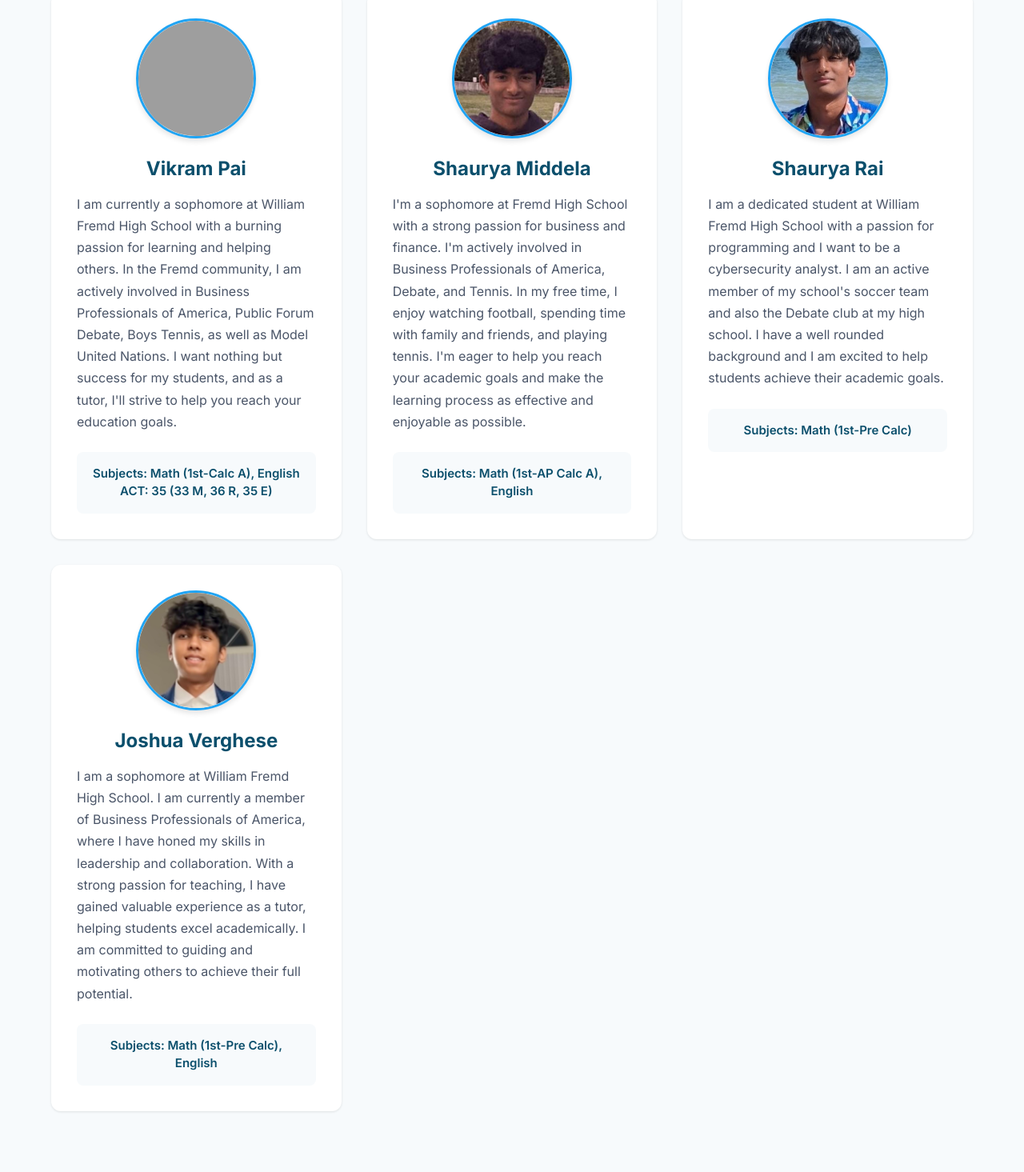
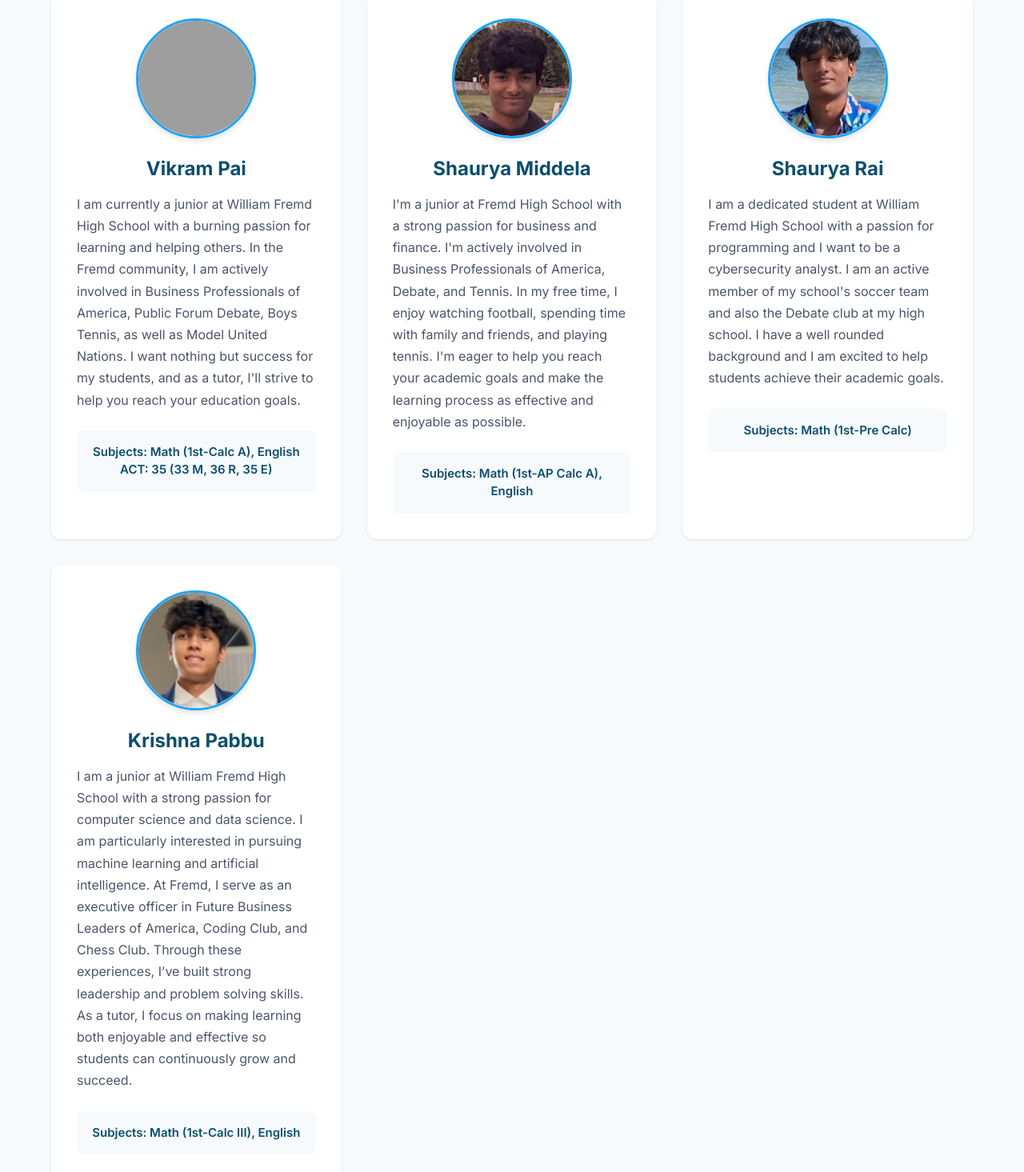
Before and after one commit to SurajRaju2008/Crystal_Vision_Tutors, a plain HTML site: page tutors.html in a window 1280 px wide. Shown: the part 1830-3295 px from the top of the page at 80% size. Drawn offline with nearby package versions, Linux system fonts and the light colour scheme; grey boxes are pictures that could not be loaded.

Commit message:
Update tutors.html

```diff
--- a/tutors.html
+++ b/tutors.html
@@ -258,7 +258,7 @@
             <h3>Suraj Raju</h3>
 
             <p class="founder-bio">
-              I'm a sophomore at William Fremd High School, actively involved in basketball, Model UN, Business Professionals of America, and volunteering at Shri Shirdi Sai Mandir. These experiences have taught me leadership, teamwork, and dedication. I started Crystal Vision Tutoring group and built this website because I saw how many students in my community were struggling in this competitive schooling environment, and I wanted to make a difference and help my community achieve their academic goals.
+              I'm a junior at William Fremd High School, actively involved in basketball, Model UN, Business Professionals of America, and volunteering at Shri Shirdi Sai Mandir. These experiences have taught me leadership, teamwork, and dedication. I started Crystal Vision Tutoring group and built this website because I saw how many students in my community were struggling in this competitive schooling environment, and I wanted to make a difference and help my community achieve their academic goals.
             </p>
 
             <div class="founder-subjects">
@@ -285,7 +285,7 @@
             <img src="/tutors-imgs/vikram.png" alt="Vikram Pai" class="tutor-image" />
             <h3>Vikram Pai</h3>
             <p class="tutor-bio">
-              I am currently a sophomore at William Fremd High School with a burning passion for learning and helping others. In the Fremd community, I am actively involved in Business Professionals of America, Public Forum Debate, Boys Tennis, as well as Model United Nations. I want nothing but success for my students, and as a tutor, I'll strive to help you reach your education goals.
+              I am currently a junior at William Fremd High School with a burning passion for learning and helping others. In the Fremd community, I am actively involved in Business Professionals of America, Public Forum Debate, Boys Tennis, as well as Model United Nations. I want nothing but success for my students, and as a tutor, I'll strive to help you reach your education goals.
             </p>
             <div class="tutor-subjects">
               Subjects: Math (1st-Calc A), English <br>
@@ -297,7 +297,7 @@
             <img src="/tutors-imgs/shauryam.png" alt="Shaurya Middela" class="tutor-image" />
             <h3>Shaurya Middela</h3>
             <p class="tutor-bio">
-              I'm a sophomore at Fremd High School with a strong passion for business and finance. I'm actively involved in Business Professionals of America, Debate, and Tennis. In my free time, I enjoy watching football, spending time with family and friends, and playing tennis. I'm eager to help you reach your academic goals and make the learning process as effective and enjoyable as possible.
+              I'm a junior at Fremd High School with a strong passion for business and finance. I'm actively involved in Business Professionals of America, Debate, and Tennis. In my free time, I enjoy watching football, spending time with family and friends, and playing tennis. I'm eager to help you reach your academic goals and make the learning process as effective and enjoyable as possible.
             </p>
             <div class="tutor-subjects">
               Subjects: Math (1st-AP Calc A), English
@@ -317,12 +317,12 @@
 
           <div class="tutor-card">
             <img src="/tutors-imgs/josh.png" alt="Joshua Verghese" class="tutor-image" />
-            <h3>Joshua Verghese</h3>
+            <h3>Krishna Pabbu</h3>
             <p class="tutor-bio">
-              I am a sophomore at William Fremd High School. I am currently a member of Business Professionals of America, where I have honed my skills in leadership and collaboration. With a strong passion for teaching, I have gained valuable experience as a tutor, helping students excel academically. I am committed to guiding and motivating others to achieve their full potential.
+             I am a junior at William Fremd High School with a strong passion for computer science and data science. I am particularly interested in pursuing machine learning and artificial intelligence. At Fremd, I serve as an executive officer in Future Business Leaders of America, Coding Club, and Chess Club. Through these experiences, I’ve built strong leadership and problem solving skills. As a tutor, I focus on making learning both enjoyable and effective so students can continuously grow and succeed.
             </p>
             <div class="tutor-subjects">
-              Subjects: Math (1st-Pre Calc), English
+              Subjects: Math (1st-Calc III), English
             </div>
           </div>
         </div>
```
